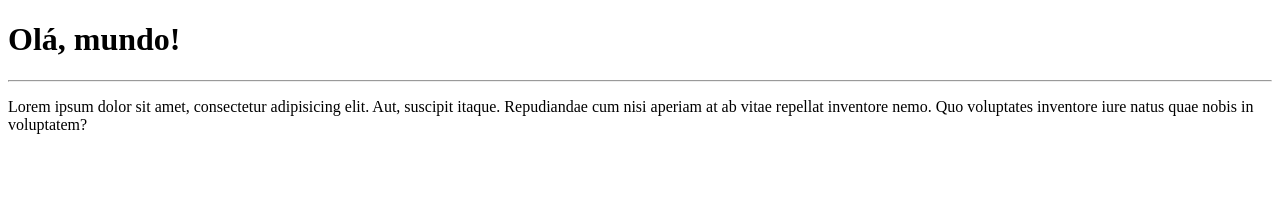
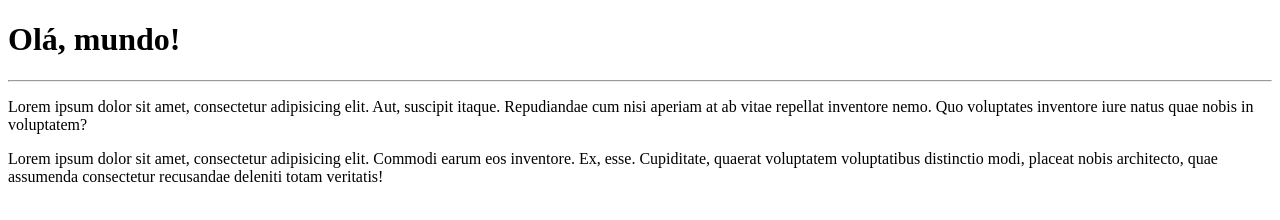
Before and after one commit to BrunoCastroM/Learning-Github, a plain HTML site: page site-exemplo/index.html in a window 1280 px wide. Drawn offline with Linux system fonts and the light colour scheme.

Commit message:
Adicionei outro parágrafo

```diff
--- a/site-exemplo/index.html
+++ b/site-exemplo/index.html
@@ -10,5 +10,6 @@
     <h1>Olá, mundo!</h1>
     <hr>
     <p>Lorem ipsum dolor sit amet, consectetur adipisicing elit. Aut, suscipit itaque. Repudiandae cum nisi aperiam at ab vitae repellat inventore nemo. Quo voluptates inventore iure natus quae nobis in voluptatem?</p>
+    <p> Lorem ipsum dolor sit amet, consectetur adipisicing elit. Commodi earum eos inventore. Ex, esse. Cupiditate, quaerat voluptatem voluptatibus distinctio modi, placeat nobis architecto, quae assumenda consectetur recusandae deleniti totam veritatis!</p>
 </body>
 </html>
```
